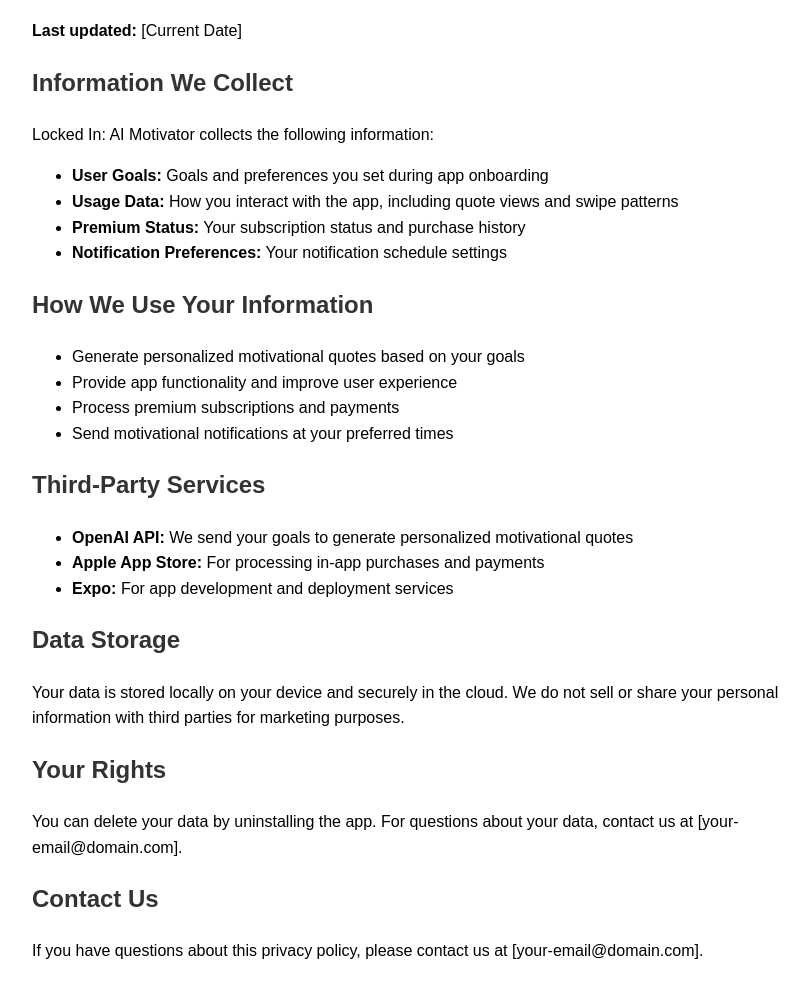
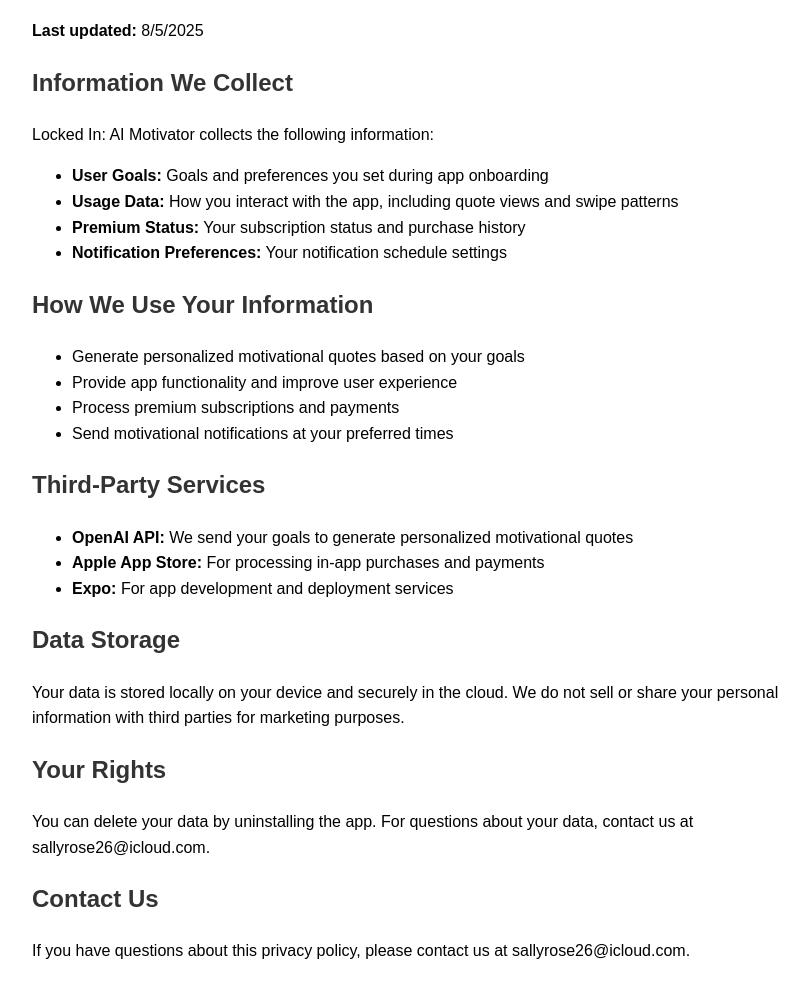
Before and after one commit to jaguarvusal/locked-in-privacy, a plain HTML site: page index.html in a window 1280 px wide. Shown: the part 96-1094 px from the top of the page, without its empty margins (208-1017 px from the left). Drawn offline with Linux system fonts and the light colour scheme.

Commit message:
Update index.html

```diff
--- a/index.html
+++ b/index.html
@@ -12,7 +12,7 @@
 </head>
 <body>
     <h1>Privacy Policy</h1>
-    <p><strong>Last updated:</strong> [Current Date]</p>
+    <p><strong>Last updated:</strong> 8/5/2025</p>
 
     <h2>Information We Collect</h2>
     <p>Locked In: AI Motivator collects the following information:</p>
@@ -42,9 +42,9 @@
     <p>Your data is stored locally on your device and securely in the cloud. We do not sell or share your personal information with third parties for marketing purposes.</p>
 
     <h2>Your Rights</h2>
-    <p>You can delete your data by uninstalling the app. For questions about your data, contact us at [your-email@domain.com].</p>
+    <p>You can delete your data by uninstalling the app. For questions about your data, contact us at sallyrose26@icloud.com.</p>
 
     <h2>Contact Us</h2>
-    <p>If you have questions about this privacy policy, please contact us at [your-email@domain.com].</p>
+    <p>If you have questions about this privacy policy, please contact us at sallyrose26@icloud.com.</p>
 </body>
 </html>
```
